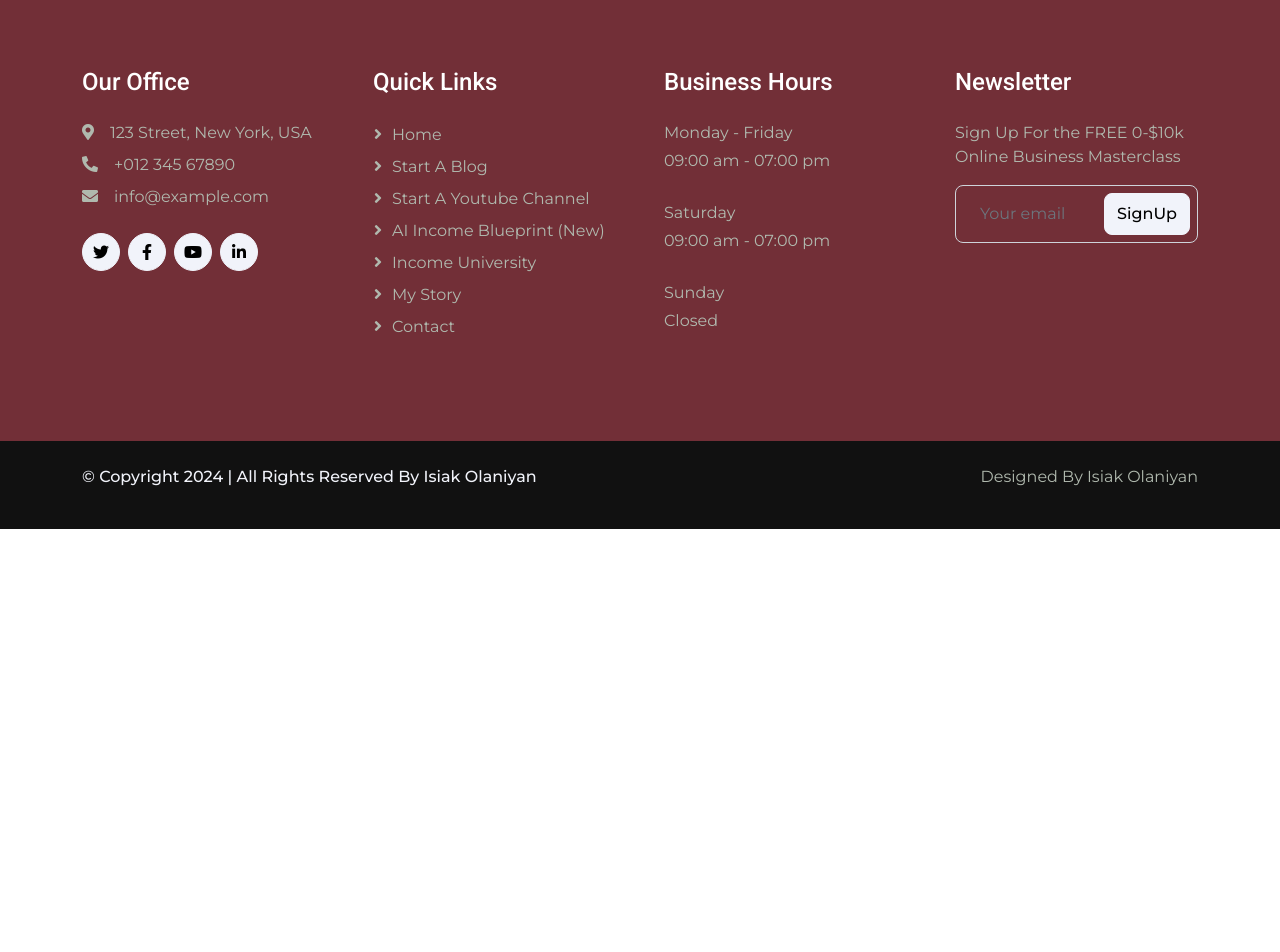
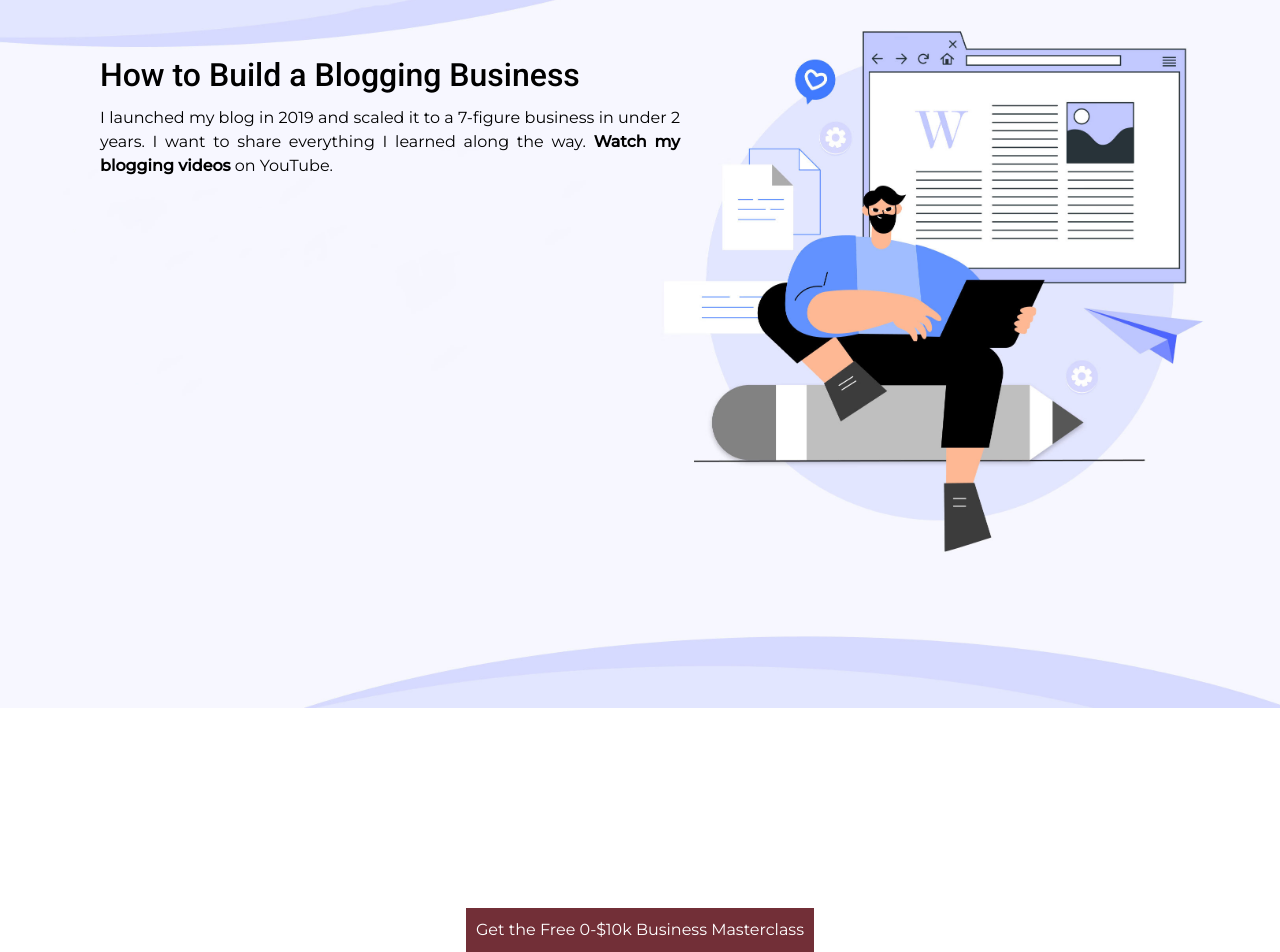
Before and after one commit to leewebstechnologies/isiakaolaniyan, a React (Create React App) app: page /blog in a window 1280 px wide. Shown: the part 260-1212 px from the top of the page. Before the commit the page ends 800 px from the top, so only its background shows below. Built offline with nearby package versions, Linux system fonts and the light colour scheme.

Commit message:
add blog page

```diff
--- a/src/pages/blog/Blog.jsx
+++ b/src/pages/blog/Blog.jsx
@@ -1,10 +1,21 @@
 import "./blog.css";
+import bloggers from "../../images/bloggers.jpg";
 
 const Blog = () => {
   return (
     <>
-      <h1>Blog</h1>
-
+      <div className="blog">
+        <img className="blogger" src={bloggers} alt="blogger" />
+        <h2>How to Build a Blogging Business</h2>
+        <p>
+          I launched my blog in 2019 and scaled it to a 7-figure business in
+          under 2 years. I want to share everything I learned along the way.
+          <b> Watch my blogging videos</b> on YouTube.
+        </p>
+        <button className="masterclass_btn">
+          Get the Free 0-$10k Business Masterclass
+        </button>
+      </div>
     </>
   );
 };
--- a/src/pages/blog/blog.css
+++ b/src/pages/blog/blog.css
@@ -0,0 +1,45 @@
+.blog {
+  display: flex;
+  flex-direction: column;
+  position: relative;
+  text-align: center;
+}
+.blogger {
+  width: 100%;
+}
+
+.blog h2 {
+  color: #000;
+  position: absolute;
+  top: 180px;
+  margin-left: 100px;
+  margin-right: 500px;
+}
+
+.blog p {
+  color: #000;
+  color: #000;
+  position: absolute;
+  top: 230px;
+  margin-left: 100px;
+  margin-right: 600px;
+  text-align: justify;
+}
+
+.blog .masterclass_btn {
+  border: none;
+  background-color: #722f37;
+  color: #ffffff;
+  display: flex;
+  justify-content: center;
+  align-items: center;
+  margin-top: 200px;
+
+
+  padding: 10px;
+
+}
+.masterclass_btn:hover {
+  background-color: #f0dbdd;
+  color: #000;
+}
```
Also changed, not shown: src/images/bloggers.jpg (added).
